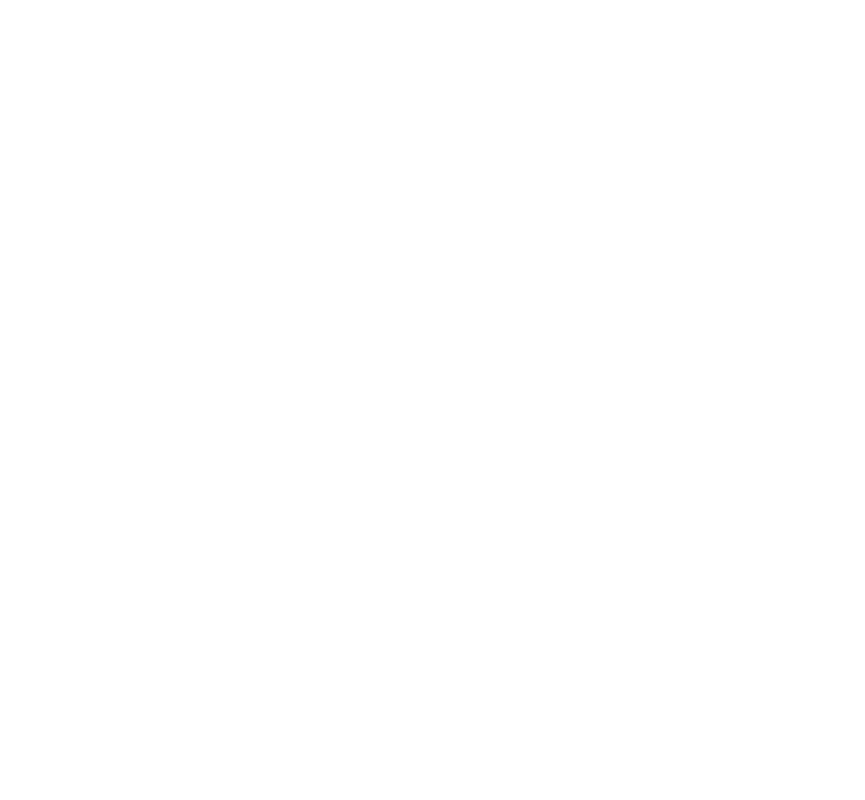
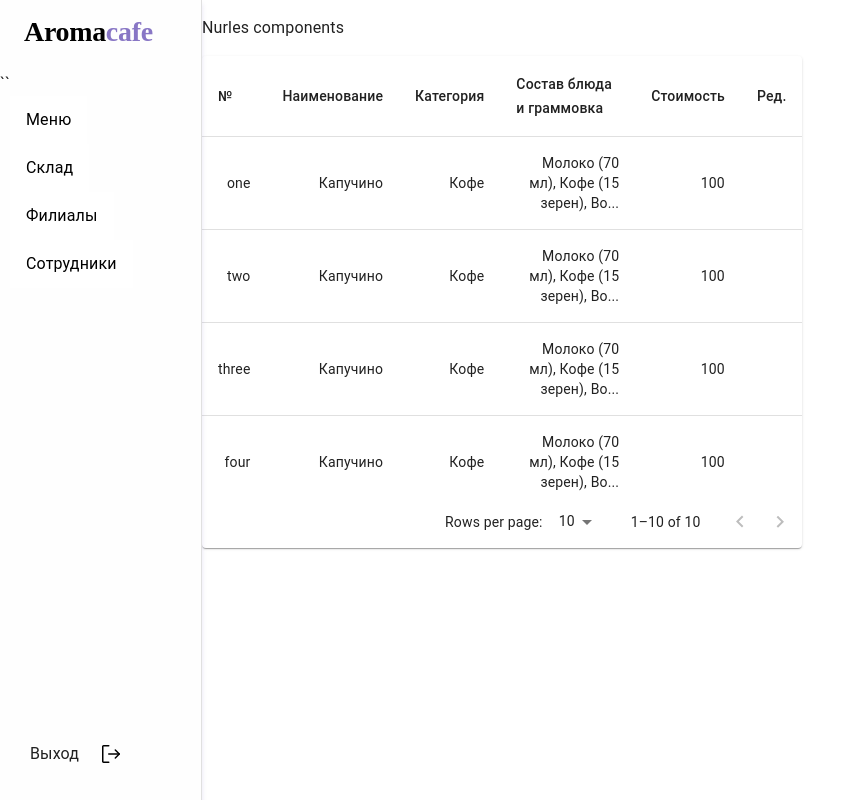
Before and after one commit to Begimai7/neocafe_fixiki, a React (Vite) app: page /admin/menu in a window 1280 px wide. Shown: the whole page, without its empty margins (0-865 px from the left). Built offline with nearby package versions, Linux system fonts and the light colour scheme.

Commit message:
doing router

```diff
--- a/src/components/admin/AdminSideBar.jsx
+++ b/src/components/admin/AdminSideBar.jsx
@@ -5,10 +5,10 @@
 import AppBar from '@mui/material/AppBar'
 import Toolbar from '@mui/material/Toolbar'
 import List from '@mui/material/List'
-import ListItem from '@mui/material/ListItem'
 import ListItemText from '@mui/material/ListItemText'
 import exit from '../../assets/icon/exist.svg'
 import { sidebarMenu } from '../../utils/constants'
+import { Link } from 'react-router-dom'
 
 const drawerWidth = 202
 
@@ -44,9 +44,15 @@
                                 Aroma<LogotipeCafe>cafe</LogotipeCafe>
                             </LogotipeAroma>
                         </Toolbar>
-                        <List>
-                            {sidebarMenu.map((el) => (
-                                <ListItemStyled key={el.id} disablePadding>
+                        <List
+                            style={{ display: 'flex', flexDirection: 'column' }}
+                        >
+                           `` {sidebarMenu.map((el) => (
+                                <ListItemStyled
+                                    key={el.id}
+                                    disablePadding
+                                    to={el.path}
+                                >
                                     <ListItemButtonStyle>
                                         <ListItemTextStyle primary={el.name} />
                                     </ListItemButtonStyle>
@@ -75,7 +81,7 @@
     cursor: pointer;
 `
 
-const ListItemStyled = styled(ListItem)(() => ({
+const ListItemStyled = styled(Link)(() => ({
     paddingLeft: '10px',
 }))
 
--- /dev/null
+++ b/src/layout/AdminLayout.jsx
@@ -0,0 +1,21 @@
+import React from 'react'
+import SideBar from '../components/admin/AdminSideBar'
+import { styled } from '@mui/material'
+import { Outlet } from 'react-router-dom'
+
+export const AdminLayout = () => {
+    return (
+        <AdminLayoutContainer>
+            <SideBar />
+
+            <div>
+                <p>Nurles components</p>
+                <Outlet />
+            </div>
+        </AdminLayoutContainer>
+    )
+}
+
+const AdminLayoutContainer = styled('div')(() => ({
+    display: 'flex',
+}))
--- a/src/main.jsx
+++ b/src/main.jsx
@@ -1,10 +1,11 @@
 import React from 'react'
 import ReactDOM from 'react-dom/client'
-import App from './App.jsx'
 import './index.css'
+import { RouterProvider } from 'react-router-dom'
+import { router } from './routes'
 
 ReactDOM.createRoot(document.getElementById('root')).render(
-    <React.StrictMode>
-        <App />
-    </React.StrictMode>,
+    // <React.StrictMode>
+    <RouterProvider router={router} />,
+    // </React.StrictMode>,
 )
--- /dev/null
+++ b/src/pages/menu/Menu.jsx
@@ -0,0 +1,11 @@
+import React from 'react'
+import { TableCard } from '../../components/admin/Table/TableCard'
+import { data, titlesMenuHeaderTable } from '../../utils/constants'
+
+export const Menu = () => {
+    return (
+        <div>
+            <TableCard headerTable={titlesMenuHeaderTable} dataTable={data} />
+        </div>
+    )
+}
--- /dev/null
+++ b/src/pages/sklad/Sklad.jsx
@@ -0,0 +1,5 @@
+import React from 'react'
+
+export const Sklad = () => {
+    return <div>Sklad</div>
+}
```
Also changed, not shown: src/routes/index.jsx (+29 -0 lines), src/utils/constants.js (+24 -29 lines), src/assets/icon/exist.svg (added).
